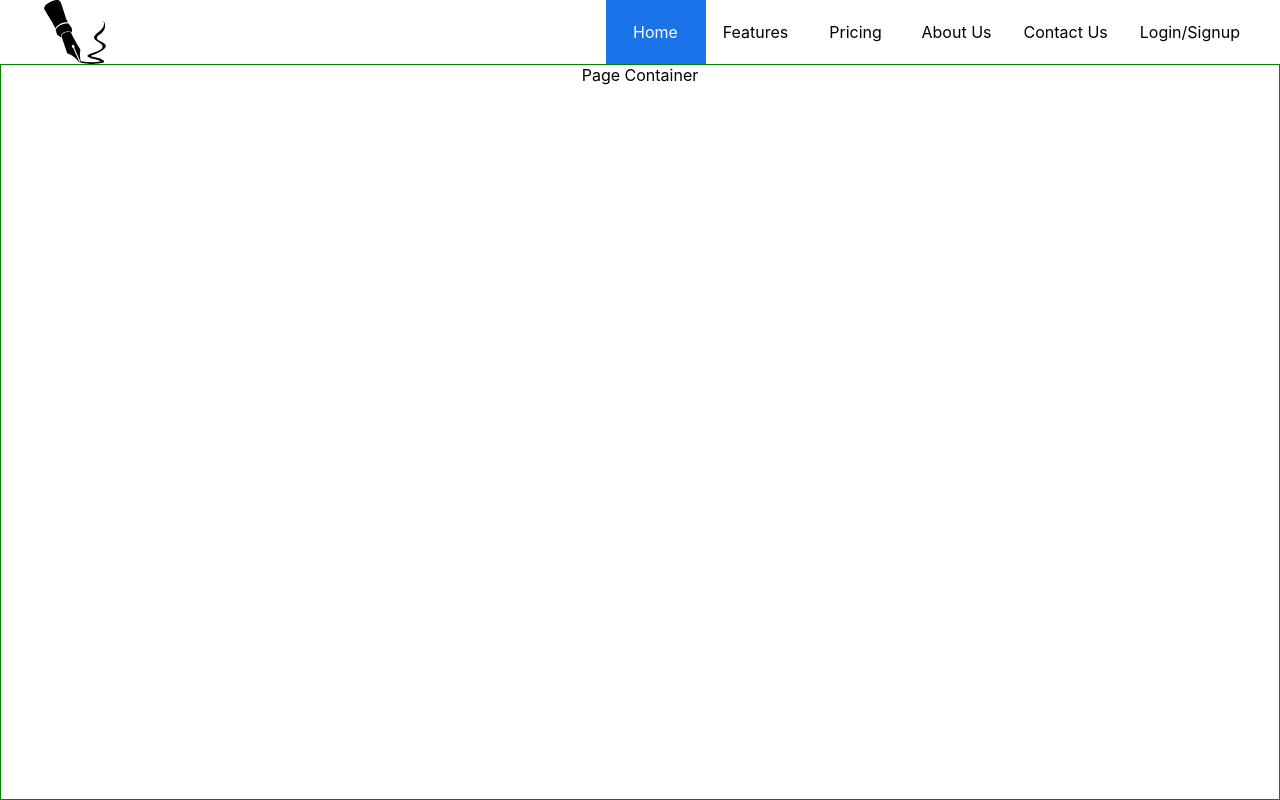
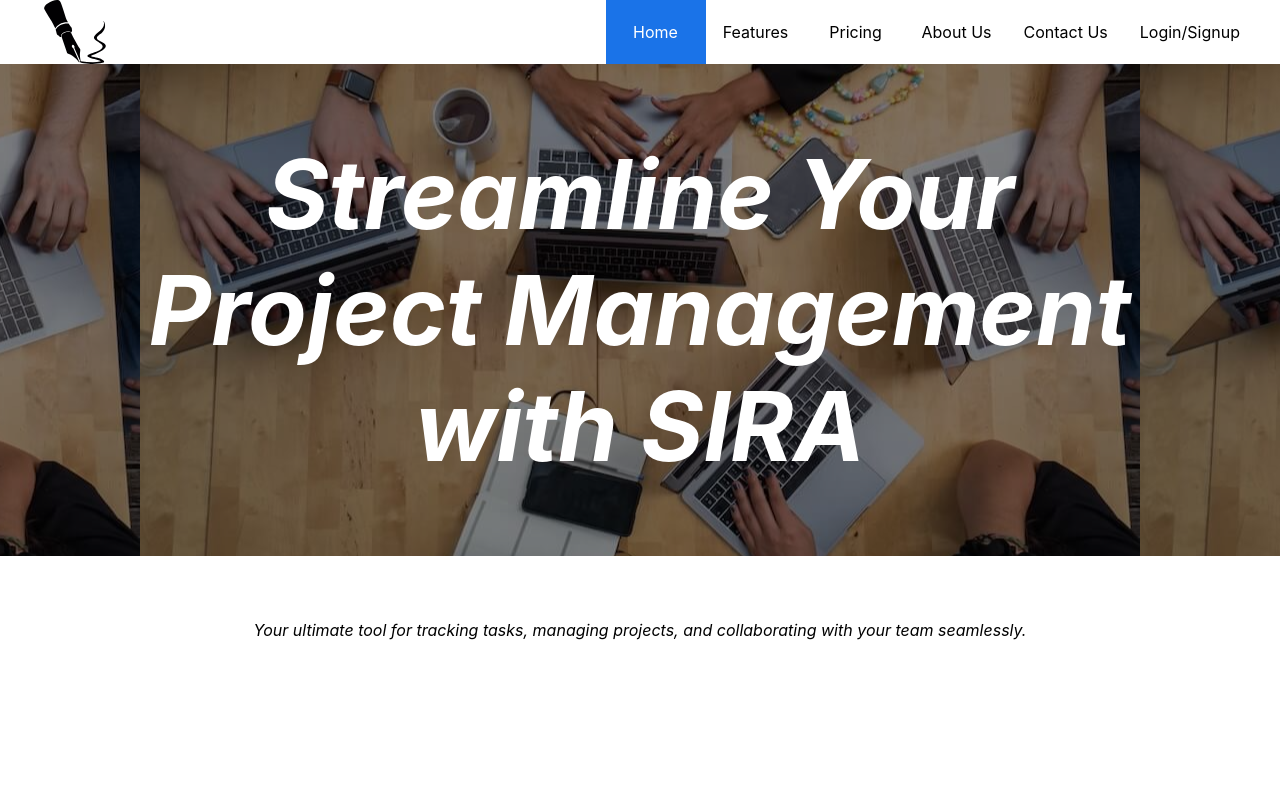
Before and after one commit to AVIRENI-CHANDAN/sira, a React (Create React App) app in the folder frontend/web/: page / in a window 1280 px wide. Built offline with nearby package versions, Linux system fonts and the light colour scheme.

Commit message:
Heading section added to the application along iwth corresponding caption section.

```diff
--- a/frontend/web/src/App.js
+++ b/frontend/web/src/App.js
@@ -1,7 +1,8 @@
 import React from 'react';
-import { BrowserRouter } from 'react-router-dom';
+import { BrowserRouter, Route, Routes } from 'react-router-dom';
 import styles from './App.module.scss';
 import NavigationBar from './components/NavigationBar/NavigationBar';
+import LandingPage from './components/LandingPage/LandingPage';
 
 class App extends React.Component {
   render() {
@@ -12,7 +13,9 @@ class App extends React.Component {
             <NavigationBar />
           </div>
           <div className={styles.PageContainer}>
-            Page Container
+            <Routes>
+              <Route path='/' element={<LandingPage />} />
+            </Routes>
           </div>
         </div>
       </BrowserRouter>
--- a/frontend/web/src/App.module.scss
+++ b/frontend/web/src/App.module.scss
@@ -10,8 +10,9 @@ div.App {
 
   div.PageContainer {
     flex: 1 1 auto;
-    border: 1px solid green;
     overflow: scroll;
+    display: flex;
+    flex-flow: column nowrap;
+    align-items: center;
   }
-
 }
--- /dev/null
+++ b/frontend/web/src/components/LandingPage/HeadingSection/HeadingSection.js
@@ -0,0 +1,34 @@
+import React from 'react';
+import styles from './HeadingSection.module.scss';
+import heading_bg from '../../../images/heading-bg.jpeg';
+
+class HeadingSection extends React.Component {
+  render() {
+    return (
+      <>
+        <section className={styles.HeadingSection}>
+          <div className={styles.Heading} style={{ backgroundImage: `url(${heading_bg})` }}>
+            <div className={styles.DarkOverlay}></div>
+            <h1>Streamline Your</h1>
+            <h1>Project Management</h1>
+            <h1>with SIRA</h1>
+          </div>
+        </section>
+
+        <section className={styles.CaptionSection}>
+          <div className={styles.Caption}>
+            <p>
+              Your ultimate tool for tracking tasks, managing projects, and collaborating with your team seamlessly.
+            </p>
+          </div>
+        </section>
+      </>
+    );
+  }
+}
+
+HeadingSection.propTypes = {};
+
+HeadingSection.defaultProps = {};
+
+export default HeadingSection;
--- /dev/null
+++ b/frontend/web/src/components/LandingPage/HeadingSection/HeadingSection.module.scss
@@ -0,0 +1,52 @@
+$overlay-color: rgba(0, 0, 0, 0.5);
+
+section.HeadingSection {
+    overflow: hidden;
+    position: relative;
+
+    div.Heading {
+        font-size: 5vw;
+        background-position: center center;
+        padding: 72px 0;
+        position: relative;
+        background-blend-mode: color-burn;
+        color: white;
+
+        div.DarkOverlay {
+            position: absolute;
+            top: 0;
+            left: 0;
+            height: 100%;
+            width: 100%;
+            background-color: $overlay-color;
+            z-index: 1;
+        }
+
+        h1,
+        h2,
+        h3,
+        h4,
+        h5,
+        h6 {
+            position: relative;
+            margin: 0;
+            padding: 0;
+            z-index: 1;
+            font-style: italic;
+        }
+    }
+}
+
+section.CaptionSection {
+    position: relative;
+
+    div.Caption {
+        padding: 48px 24px;
+        display: flex;
+        flex-flow: row nowrap;
+        justify-content: center;
+        align-items: center;
+        text-align: center;
+        font-style: italic;
+    }
+}
--- /dev/null
+++ b/frontend/web/src/components/LandingPage/LandingPage.js
@@ -0,0 +1,19 @@
+import React from 'react';
+import styles from './LandingPage.module.scss';
+import HeadingSection from './HeadingSection/HeadingSection';
+
+class LandingPage extends React.Component {
+  render() {
+    return (
+      <div className={styles.LandingPage}>
+        <HeadingSection />
+      </div>
+    );
+  }
+}
+
+LandingPage.propTypes = {};
+
+LandingPage.defaultProps = {};
+
+export default LandingPage;
--- /dev/null
+++ b/frontend/web/src/components/LandingPage/LandingPage.module.scss
@@ -0,0 +1,5 @@
+div.LandingPage {
+    flex: 1 1 auto;
+    width: 100%;
+    overflow: scroll;
+}
```
Also changed, not shown: frontend/web/src/components/LandingPage/HeadingSection/HeadingSection.lazy.js (added, +11 -0 lines), frontend/web/src/components/LandingPage/LandingPage.lazy.js (added, +11 -0 lines), frontend/web/src/images/heading-bg.jpeg (added).
